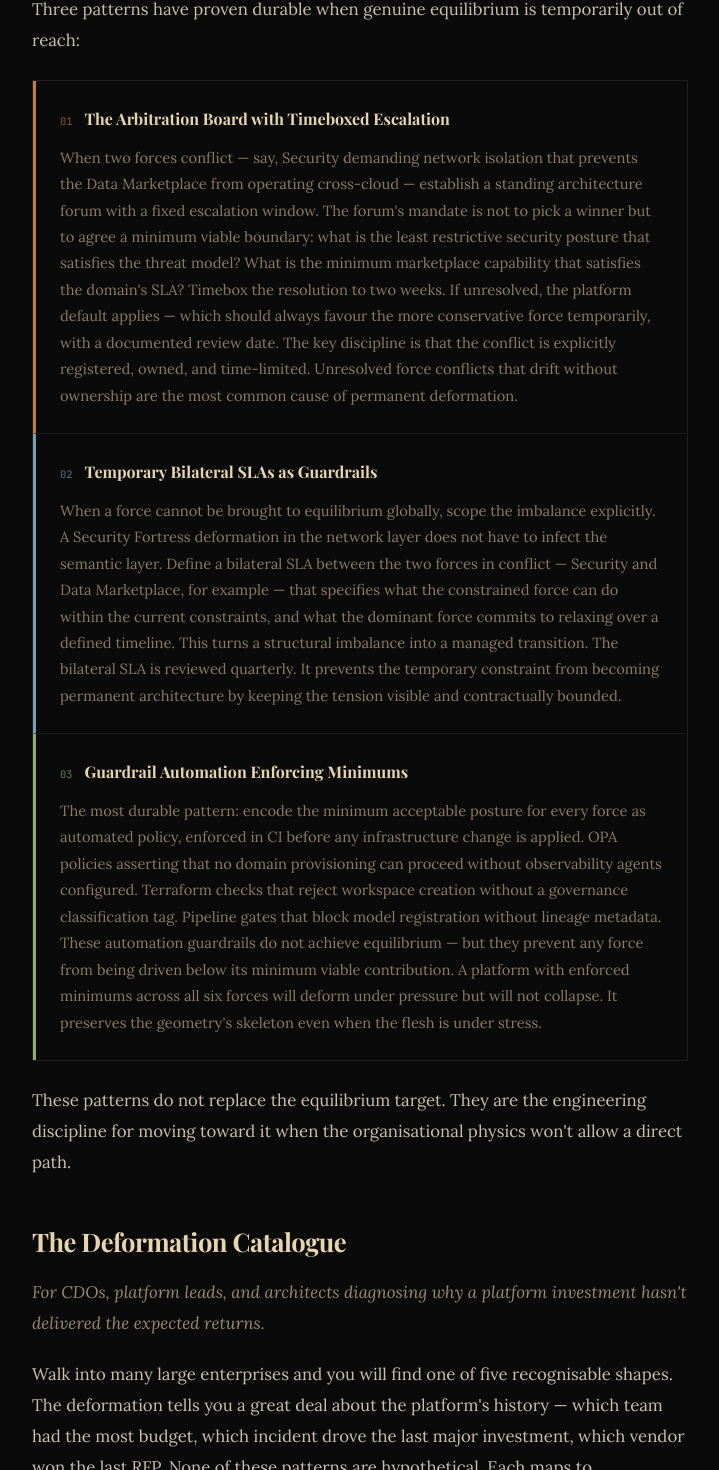
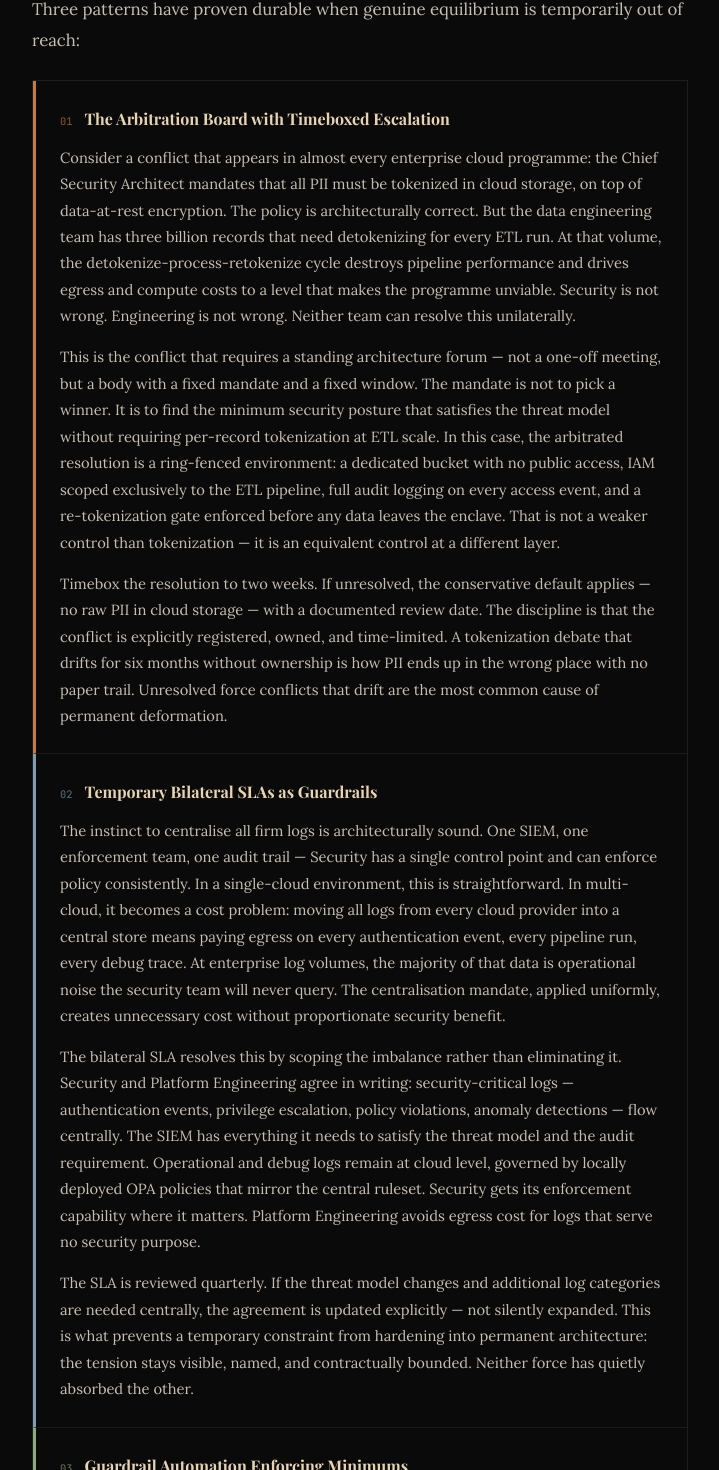
Before and after one commit to techbitsvsk/techbitsvsk.github.io, a React (Vite) app: page /#/writing/voronoi in a window 1280 px wide. Shown: the part 6632-8102 px from the top of the page, without its empty margins (280-999 px from the left). Built offline with nearby package versions, Linux system fonts and the light colour scheme; a web font is replaced by a local one.

Commit message:
update the blog

```diff
--- a/src/pages/VoronoiPost.jsx
+++ b/src/pages/VoronoiPost.jsx
@@ -733,19 +733,31 @@ export default function VoronoiBlogPost() {
               {
                 number: "01",
                 title: "The Arbitration Board with Timeboxed Escalation",
-                body: "When two forces conflict — say, Security demanding network isolation that prevents the Data Marketplace from operating cross-cloud — establish a standing architecture forum with a fixed escalation window. The forum's mandate is not to pick a winner but to agree a minimum viable boundary: what is the least restrictive security posture that satisfies the threat model? What is the minimum marketplace capability that satisfies the domain's SLA? Timebox the resolution to two weeks. If unresolved, the platform default applies — which should always favour the more conservative force temporarily, with a documented review date. The key discipline is that the conflict is explicitly registered, owned, and time-limited. Unresolved force conflicts that drift without ownership are the most common cause of permanent deformation.",
+                paragraphs: [
+                  "Consider a conflict that appears in almost every enterprise cloud programme: the Chief Security Architect mandates that all PII must be tokenized in cloud storage, on top of data-at-rest encryption. The policy is architecturally correct. But the data engineering team has three billion records that need detokenizing for every ETL run. At that volume, the detokenize-process-retokenize cycle destroys pipeline performance and drives egress and compute costs to a level that makes the programme unviable. Security is not wrong. Engineering is not wrong. Neither team can resolve this unilaterally.",
+                  "This is the conflict that requires a standing architecture forum — not a one-off meeting, but a body with a fixed mandate and a fixed window. The mandate is not to pick a winner. It is to find the minimum security posture that satisfies the threat model without requiring per-record tokenization at ETL scale. In this case, the arbitrated resolution is a ring-fenced environment: a dedicated bucket with no public access, IAM scoped exclusively to the ETL pipeline, full audit logging on every access event, and a re-tokenization gate enforced before any data leaves the enclave. That is not a weaker control than tokenization — it is an equivalent control at a different layer.",
+                  "Timebox the resolution to two weeks. If unresolved, the conservative default applies — no raw PII in cloud storage — with a documented review date. The discipline is that the conflict is explicitly registered, owned, and time-limited. A tokenization debate that drifts for six months without ownership is how PII ends up in the wrong place with no paper trail. Unresolved force conflicts that drift are the most common cause of permanent deformation.",
+                ],
                 color: "#c87941",
               },
               {
                 number: "02",
                 title: "Temporary Bilateral SLAs as Guardrails",
-                body: "When a force cannot be brought to equilibrium globally, scope the imbalance explicitly. A Security Fortress deformation in the network layer does not have to infect the semantic layer. Define a bilateral SLA between the two forces in conflict — Security and Data Marketplace, for example — that specifies what the constrained force can do within the current constraints, and what the dominant force commits to relaxing over a defined timeline. This turns a structural imbalance into a managed transition. The bilateral SLA is reviewed quarterly. It prevents the temporary constraint from becoming permanent architecture by keeping the tension visible and contractually bounded.",
+                paragraphs: [
+                  "The instinct to centralise all firm logs is architecturally sound. One SIEM, one enforcement team, one audit trail — Security has a single control point and can enforce policy consistently. In a single-cloud environment, this is straightforward. In multi-cloud, it becomes a cost problem: moving all logs from every cloud provider into a central store means paying egress on every authentication event, every pipeline run, every debug trace. At enterprise log volumes, the majority of that data is operational noise the security team will never query. The centralisation mandate, applied uniformly, creates unnecessary cost without proportionate security benefit.",
+                  "The bilateral SLA resolves this by scoping the imbalance rather than eliminating it. Security and Platform Engineering agree in writing: security-critical logs — authentication events, privilege escalation, policy violations, anomaly detections — flow centrally. The SIEM has everything it needs to satisfy the threat model and the audit requirement. Operational and debug logs remain at cloud level, governed by locally deployed OPA policies that mirror the central ruleset. Security gets its enforcement capability where it matters. Platform Engineering avoids egress cost for logs that serve no security purpose.",
+                  "The SLA is reviewed quarterly. If the threat model changes and additional log categories are needed centrally, the agreement is updated explicitly — not silently expanded. This is what prevents a temporary constraint from hardening into permanent architecture: the tension stays visible, named, and contractually bounded. Neither force has quietly absorbed the other.",
+                ],
                 color: "#7b9eb8",
               },
               {
                 number: "03",
                 title: "Guardrail Automation Enforcing Minimums",
-                body: "The most durable pattern: encode the minimum acceptable posture for every force as automated policy, enforced in CI before any infrastructure change is applied. OPA policies asserting that no domain provisioning can proceed without observability agents configured. Terraform checks that reject workspace creation without a governance classification tag. Pipeline gates that block model registration without lineage metadata. These automation guardrails do not achieve equilibrium — but they prevent any force from being driven below its minimum viable contribution. A platform with enforced minimums across all six forces will deform under pressure but will not collapse. It preserves the geometry's skeleton even when the flesh is under stress.",
+                paragraphs: [
+                  "In most enterprises, three teams share responsibility for the data platform: Central Cloud Operations, which provisions infrastructure and enforces cloud-level controls — networking, IAM, cost tagging; the Data Platform team, which applies data governance baselines — classification tags, observability agents, policy gates; and Data Application teams, which build and consume data products. Each team's automation is solid within its own boundary. The problem is the seam between them.",
+                  "Cloud Ops provisions a workspace and raises a ticket to Data Platform. Data Platform configures governance baselines and raises a ticket to the product team. Each handoff is a queue. The automation exists — it just stops at the team boundary. Time to market collapses not within teams but between them, and the cause is invisible because no individual team is slow.",
+                  "The guardrail automation pattern makes the handoff structural rather than procedural. Cloud Ops Terraform completes workspace provisioning and automatically triggers the Data Platform module, which applies governance classification, deploys observability agents, and validates policy baselines. The workspace is handed to the data product team with a notification, fully configured. No ticket. No queue. Cloud Ops and Data Platform collaborate once — to design and agree the automation chain — and then it runs without coordination overhead on every subsequent provisioning event. A workspace that has not passed all six force minimums cannot be handed over. The geometry is enforced by the pipeline, not by process.",
+                ],
                 color: "#8aab7a",
               },
             ].map((p, i) => (
@@ -778,8 +790,13 @@ export default function VoronoiBlogPost() {
                   fontSize: "0.92rem",
                   color: "#8a7a65",
                   lineHeight: 1.8,
+                  display: "flex",
+                  flexDirection: "column",
+                  gap: "0.9rem",
                 }}>
-                  {p.body}
+                  {p.paragraphs.map((para, j) => (
+                    <p key={j} style={{ margin: 0 }}>{para}</p>
+                  ))}
                 </div>
               </div>
             ))}
@@ -787,7 +804,9 @@ export default function VoronoiBlogPost() {
 
           <P>
             These patterns do not replace the equilibrium target. They are the engineering discipline
-            for moving toward it when the organisational physics won't allow a direct path.
+            for moving toward it when the organisational physics won't allow a direct path. Each one
+            keeps the conflict visible, owned, and bounded — which is the minimum condition for
+            recovery. Hidden imbalances calcify. Named ones can be resolved.
           </P>
         </Section>
 
```
